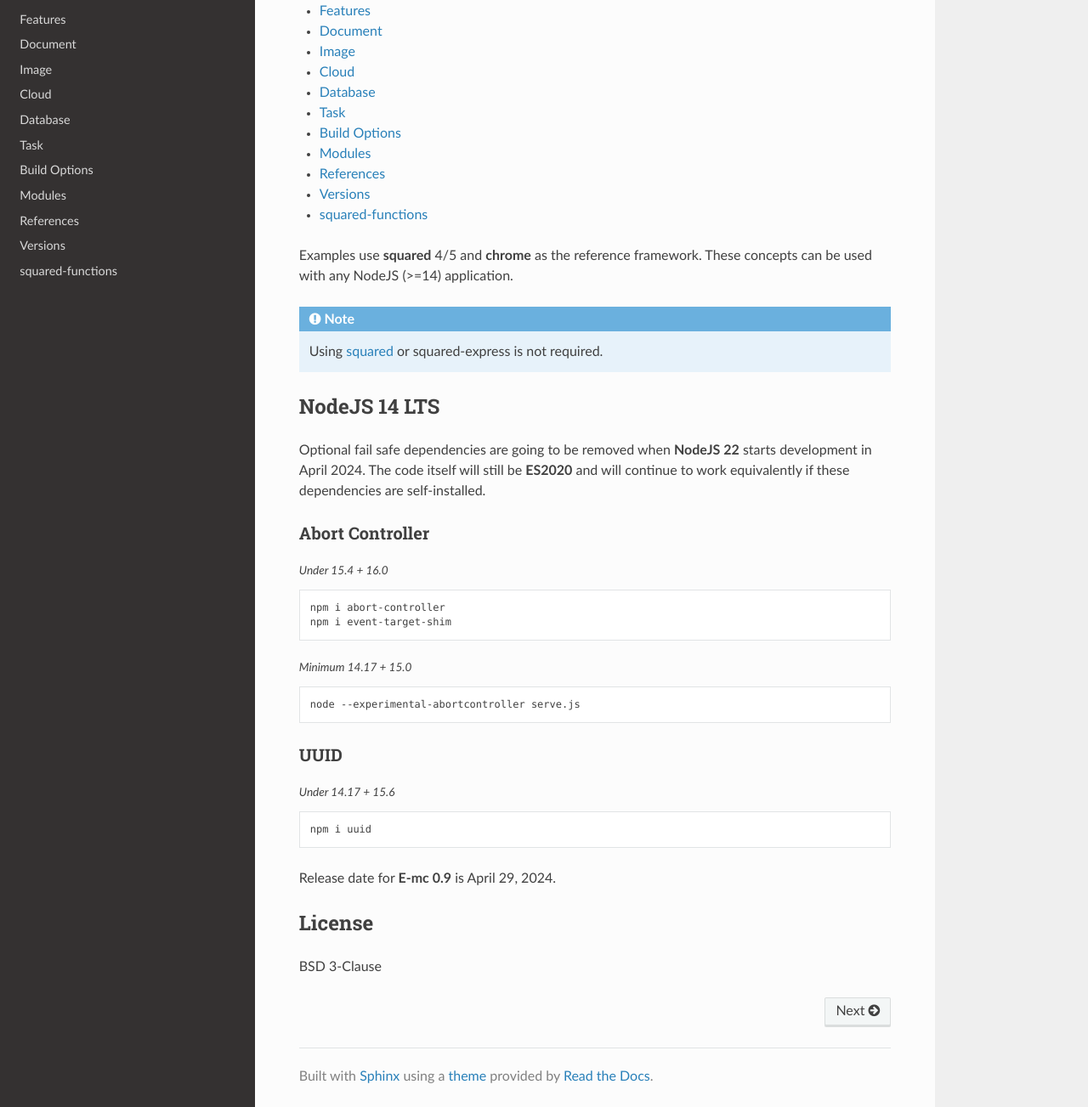
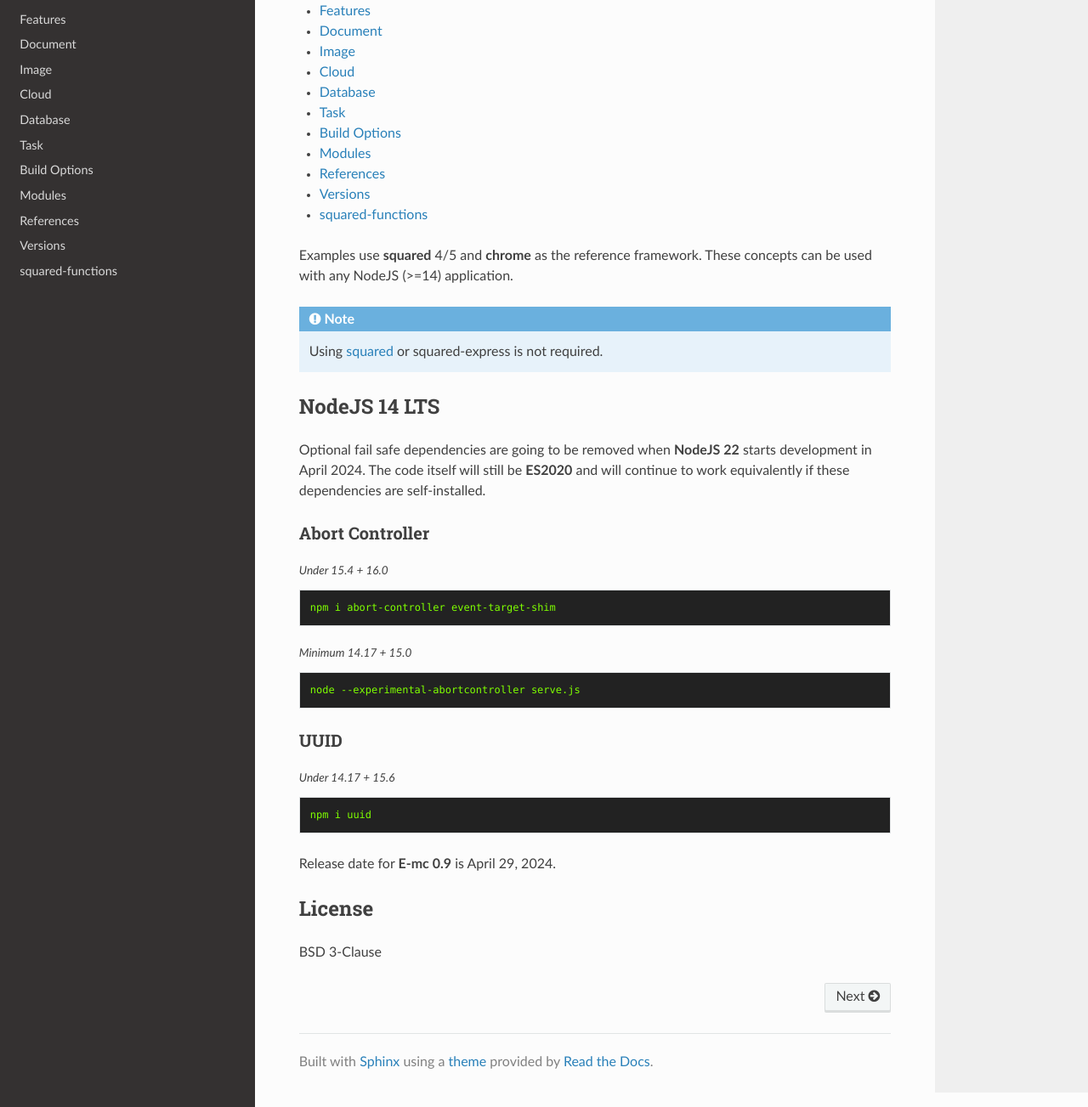
Before and after one commit to anpham6/chrome-docs, a Sphinx documentation site: the page built from source/index.rst, in a window 1280 px wide and 1400 px high, scrolled down 62 px, cut to the strip 97-1400 px from the top of the window. Shown: the whole strip at 85% size. Built offline with Sphinx 7.4.7 and the Read the Docs theme 2.0.0, drawn with Linux system fonts in a browser that asks for light colours.

Commit message:
Pygments: Bash code-block highlight was revised.

```diff
--- a/source/_static/highlight-abap.css
+++ b/source/_static/highlight-abap.css
@@ -52,6 +52,11 @@
     color: #555555;
 }
 
+.highlight-bash .highlight {
+    color: chartreuse;
+    background-color: #222222;
+}
+
 .highlight-bash .highlight .m {
     color: inherit;
 }
--- a/source/index.rst
+++ b/source/index.rst
@@ -34,8 +34,7 @@ Abort Controller
 .. code-block::
   :caption: Under 15.4 + 16.0
 
-  npm i abort-controller
-  npm i event-target-shim
+  npm i abort-controller event-target-shim
 
 .. code-block::
   :caption: Minimum 14.17 + 15.0
```
